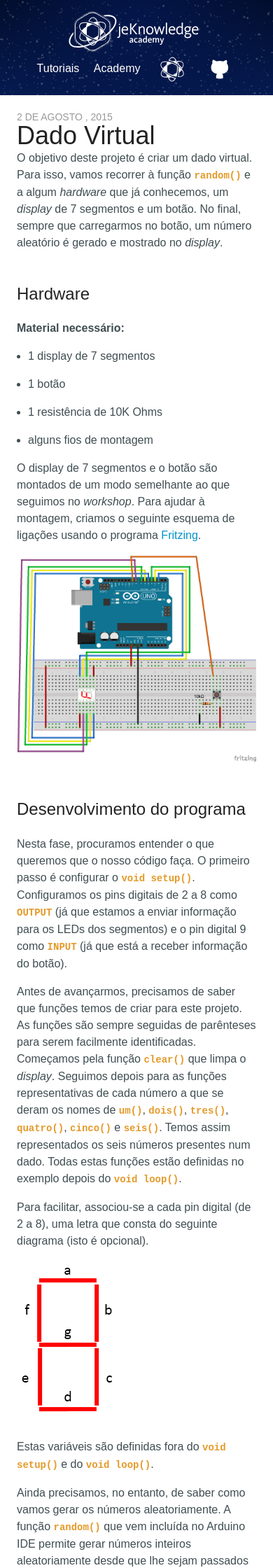
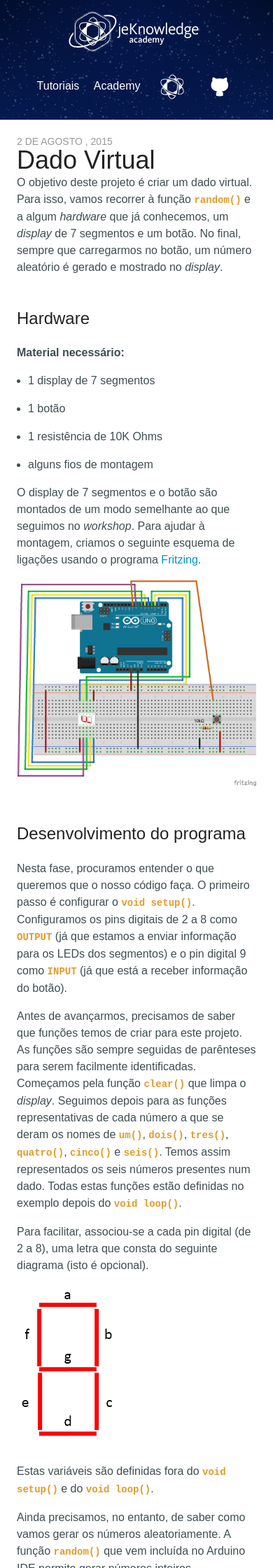
Before and after one commit to jeKnowledge/academy-articles, a Jekyll site: the page built from _posts/2015-08-02-dado-virtual.markdown, in a window 390 px wide. Shown: the top 2240 px of the page at 70% size. Built offline with Jekyll 4.4.1, drawn with Linux system fonts in a browser that asks for light colours; comment, search, counter and statistics services are not loaded.

Commit message:
Update post.html

```diff
--- a/_layouts/post.html
+++ b/_layouts/post.html
@@ -77,6 +77,13 @@ section#header {
 }
 }
 
+@media all and (max-width : 860px) {
+nav{
+	margin: 25px 0 10px 0;
+
+}
+}
+
 </style>
 
 
```
